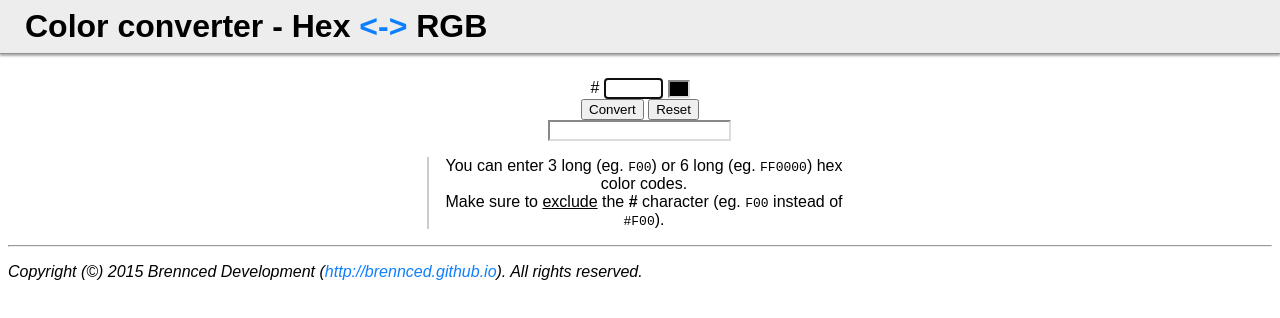
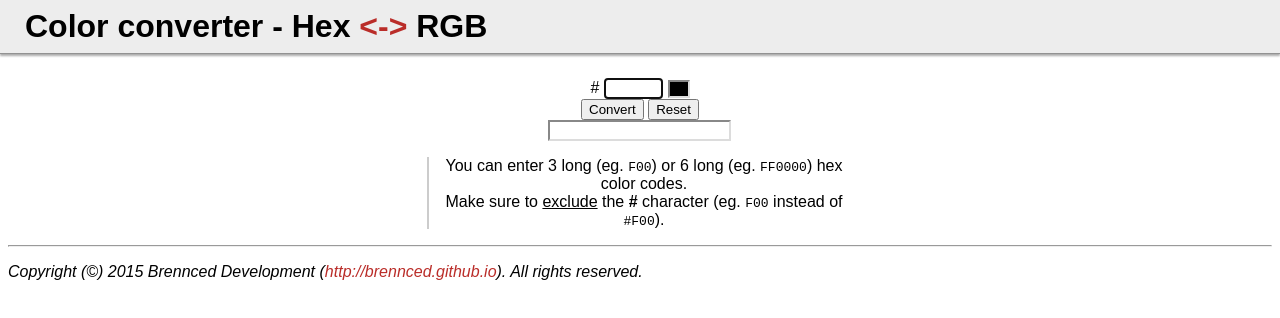
Before and after one commit to brennced/tools, a plain HTML site: page color/hextorgb.html in a window 1280 px wide. Drawn offline with Linux system fonts and the light colour scheme.

Commit message:
Update hextorgb.html

```diff
--- a/color/hextorgb.html
+++ b/color/hextorgb.html
@@ -139,7 +139,7 @@
 			}
 
 			a {
-				color: #0D7FFE;
+				color: #BA2D29;
 				text-decoration: none;
 			}
 
```
